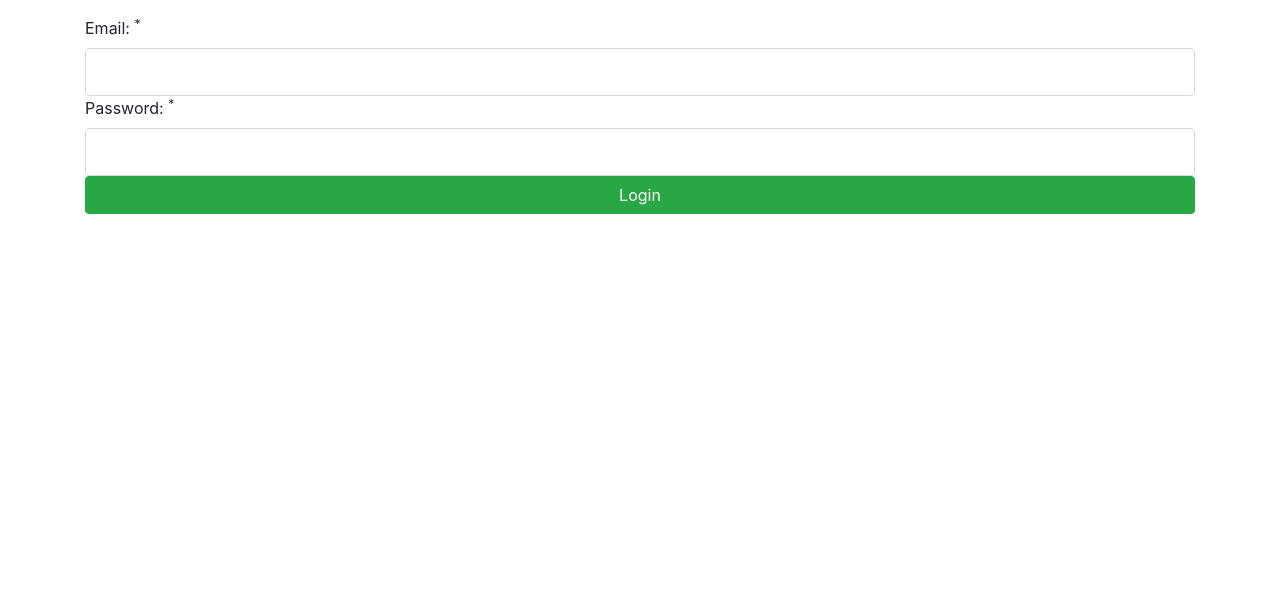
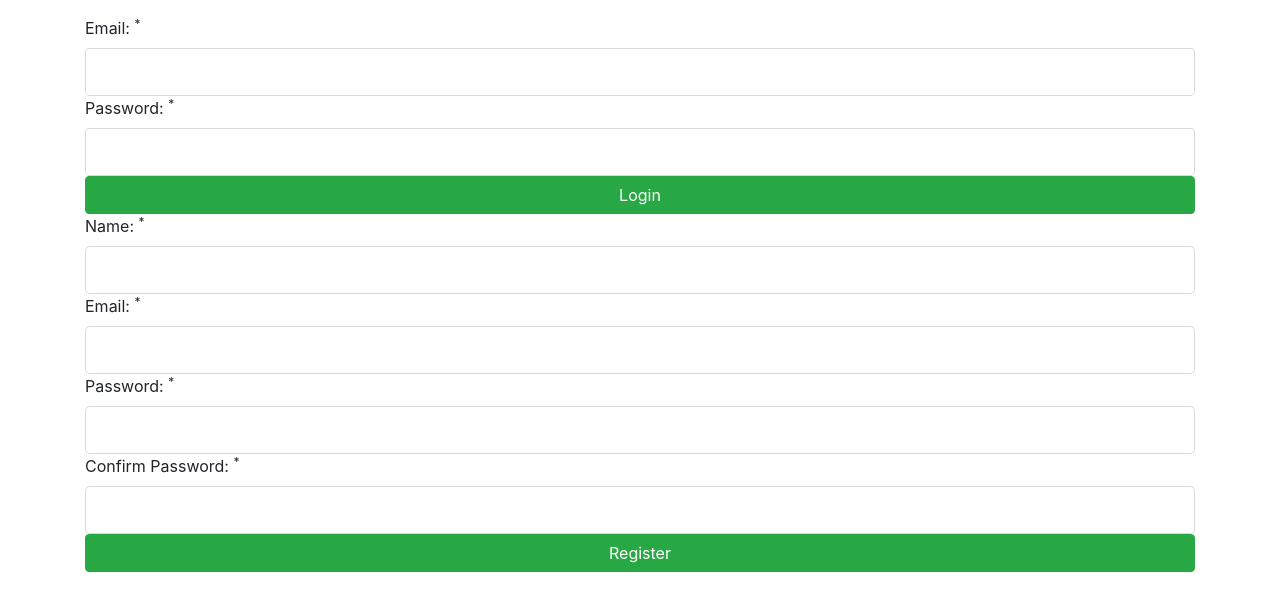
Before and after one commit to robertsneimanis/task-mg, a PHP site: page /shareposts/users in a window 1280 px wide. Shown: the part 56-667 px from the top of the page. Run offline with PHP 8.4, Linux system fonts and the light colour scheme; some libraries are stand-ins or nearby versions.

Commit message:
added register to users index page

```diff
--- a/app/controllers/Users.php
+++ b/app/controllers/Users.php
@@ -7,7 +7,6 @@
     public function index(){
       // Check for POST
       if(isset($_POST['login'])){
-        // die('login');
         // Process form
         // Sanitize POST data
         $_POST = filter_input_array(INPUT_POST, FILTER_SANITIZE_STRING);
@@ -18,6 +17,14 @@
           'password' => trim($_POST['password']),
           'email_err' => '',
           'password_err' => '',
+          'register-name' => '',
+          'register-email' => '',
+          'register-password' => '',
+          'register-confirm_password' => '',
+          'register-name_err' => '',
+          'register-email_err' => '',
+          'register-password_err' => '',
+          'register-confirm_password_err' => ''
         ];
 
         // Validate Email
@@ -58,6 +65,85 @@
         }
 
 
+        // register start here ===============================================================================
+      } if(isset($_POST['register'])){
+        // die('register was pressed')
+        // Process form
+
+        print_r($_POST);
+
+        // Sanitize POST data
+        $_POST = filter_input_array(INPUT_POST, FILTER_SANITIZE_STRING);
+
+        // Init data
+        $data =[
+          'email' => '',
+          'password' => '',
+          'email_err' => '',
+          'password_err' => '',
+          'register-name' => trim($_POST['register-name']),
+          'register-email' => trim($_POST['register-email']),
+          'register-password' => trim($_POST['register-password']),
+          'register-confirm_password' => trim($_POST['register-confirm_password']),
+          'register-name_err' => '',
+          'register-email_err' => '',
+          'register-password_err' => '',
+          'register-confirm_password_err' => ''
+        ];
+
+        // Validate Email
+        if(empty($data['register-email'])){
+          $data['register-email_err'] = 'Pleae enter email';
+        } else {
+          // Check email
+          if($this->userModel->findUserByEmail($data['register-email'])){
+            $data['register-email_err'] = 'Email is already taken';
+          }
+        }
+
+        // Validate Name
+        if(empty($data['register-name'])){
+          $data['register-name_err'] = 'Pleae enter name';
+        }
+
+        // Validate Password
+        if(empty($data['register-password'])){
+          $data['register-password_err'] = 'Pleae enter password';
+        } elseif(strlen($data['register-password']) < 6){
+          $data['register-password_err'] = 'Password must be at least 6 characters';
+        }
+
+        // Validate Confirm Password
+        if(empty($data['register-confirm_password'])){
+          $data['register-confirm_password_err'] = 'Pleae confirm password';
+        } else {
+          if($data['register-password'] != $data['register-confirm_password']){
+            $data['register-confirm_password_err'] = 'Passwords do not match';
+          }
+        }
+
+        // Make sure errors are empty
+        if(empty($data['register-email_err']) && empty($data['register-name_err']) && empty($data['register-password_err']) && empty($data['register-confirm_password_err'])){
+          // Validated
+
+          // Hash Password
+          $data['register-password'] = password_hash($data['register-password'], PASSWORD_DEFAULT);
+
+          // Register User
+          if($this->userModel->register($data)){
+            flash('register_success', 'You are registered and can log in');
+            redirect('users/index');
+          } else {
+            die('Something went wrong');
+          }
+
+        } else {
+          // Load view with errors
+          $this->view('users/index', $data);
+        }
+
+        // register end =======================================================================
+
       } else {
         // Init data
         $data =[
@@ -65,35 +151,20 @@
           'password' => '',
           'email_err' => '',
           'password_err' => '',
+          'register-name' => '',
+          'register-email' => '',
+          'register-password' => '',
+          'register-confirm_password' => '',
+          'register-name_err' => '',
+          'register-email_err' => '',
+          'register-password_err' => '',
+          'register-confirm_password_err' => ''
         ];
 
         // Load view
         $this->view('users/index', $data);
       }
     }
-
-
-
-
-
-
-
-
-
-
-
-
-
-
-
-
-
-
-
-
-
-
-
 
 
 
@@ -267,6 +338,6 @@
       unset($_SESSION['user_email']);
       unset($_SESSION['user_name']);
       session_destroy();
-      redirect('users/login');
+      redirect('users/index');
     }
   }
--- a/app/models/User.php
+++ b/app/models/User.php
@@ -10,9 +10,9 @@
     public function register($data){
       $this->db->query('INSERT INTO users (name, email, password) VALUES(:name, :email, :password)');
       // Bind values
-      $this->db->bind(':name', $data['name']);
-      $this->db->bind(':email', $data['email']);
-      $this->db->bind(':password', $data['password']);
+      $this->db->bind(':name', $data['register-name']);
+      $this->db->bind(':email', $data['register-email']);
+      $this->db->bind(':password', $data['register-password']);
 
       // Execute
       if($this->db->execute()){
--- a/app/views/users/index.php
+++ b/app/views/users/index.php
@@ -20,4 +20,32 @@
 
 </form>
 
+<form action="<?php echo URLROOT; ?>/users/index" method="post">
+    <label for="name">Name: <sup>*</sup></label>
+    <input type="text" name="register-name"
+        class="form-control form-control-lg <?php echo (!empty($data['register-name_err'])) ? 'is-invalid' : ''; ?>"
+        value="<?php echo $data['register-name']; ?>">
+    <span class="invalid-feedback"><?php echo $data['register-name_err']; ?></span>
+
+    <label for="email">Email: <sup>*</sup></label>
+    <input type="email" name="register-email"
+        class="form-control form-control-lg <?php echo (!empty($data['register-email_err'])) ? 'is-invalid' : ''; ?>"
+        value="<?php echo $data['register-email']; ?>">
+    <span class="invalid-feedback"><?php echo $data['register-email_err']; ?></span>
+
+    <label for="password">Password: <sup>*</sup></label>
+    <input type="password" name="register-password"
+        class="form-control form-control-lg <?php echo (!empty($data['register-password_err'])) ? 'is-invalid' : ''; ?>"
+        value="<?php echo $data['register-password']; ?>">
+    <span class="invalid-feedback"><?php echo $data['register-password_err']; ?></span>
+
+    <label for="confirm_password">Confirm Password: <sup>*</sup></label>
+    <input type="password" name="register-confirm_password"
+        class="form-control form-control-lg <?php echo (!empty($data['register-confirm_password_err'])) ? 'is-invalid' : ''; ?>"
+        value="<?php echo $data['register-confirm_password']; ?>">
+    <span class="invalid-feedback"><?php echo $data['register-confirm_password_err']; ?></span>
+
+    <button type="submit" name="register" class="btn btn-success btn-block">Register</button>
+</form>
+
 <?php require APPROOT . '/views/inc/footer.php'; ?>
```
